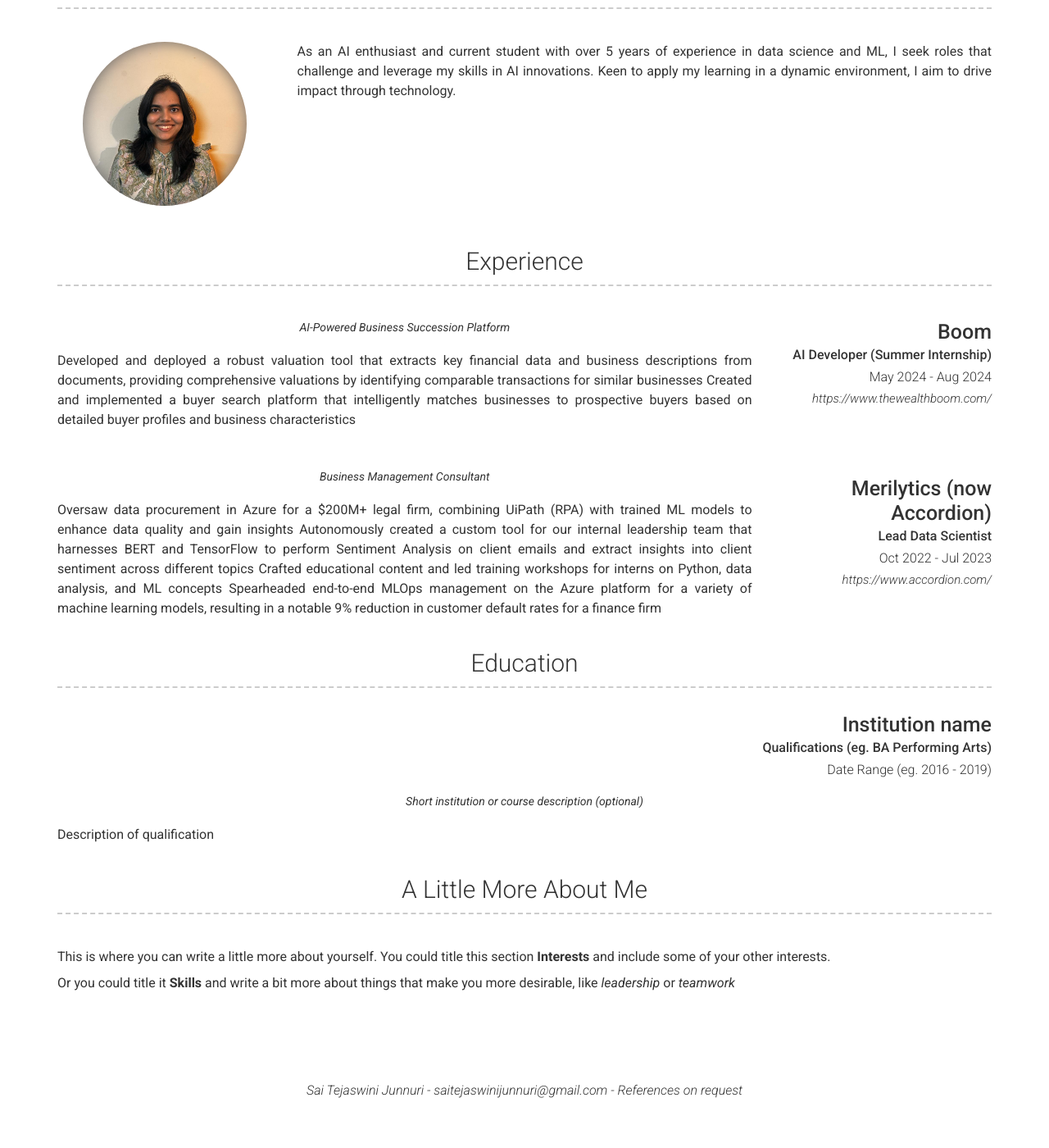
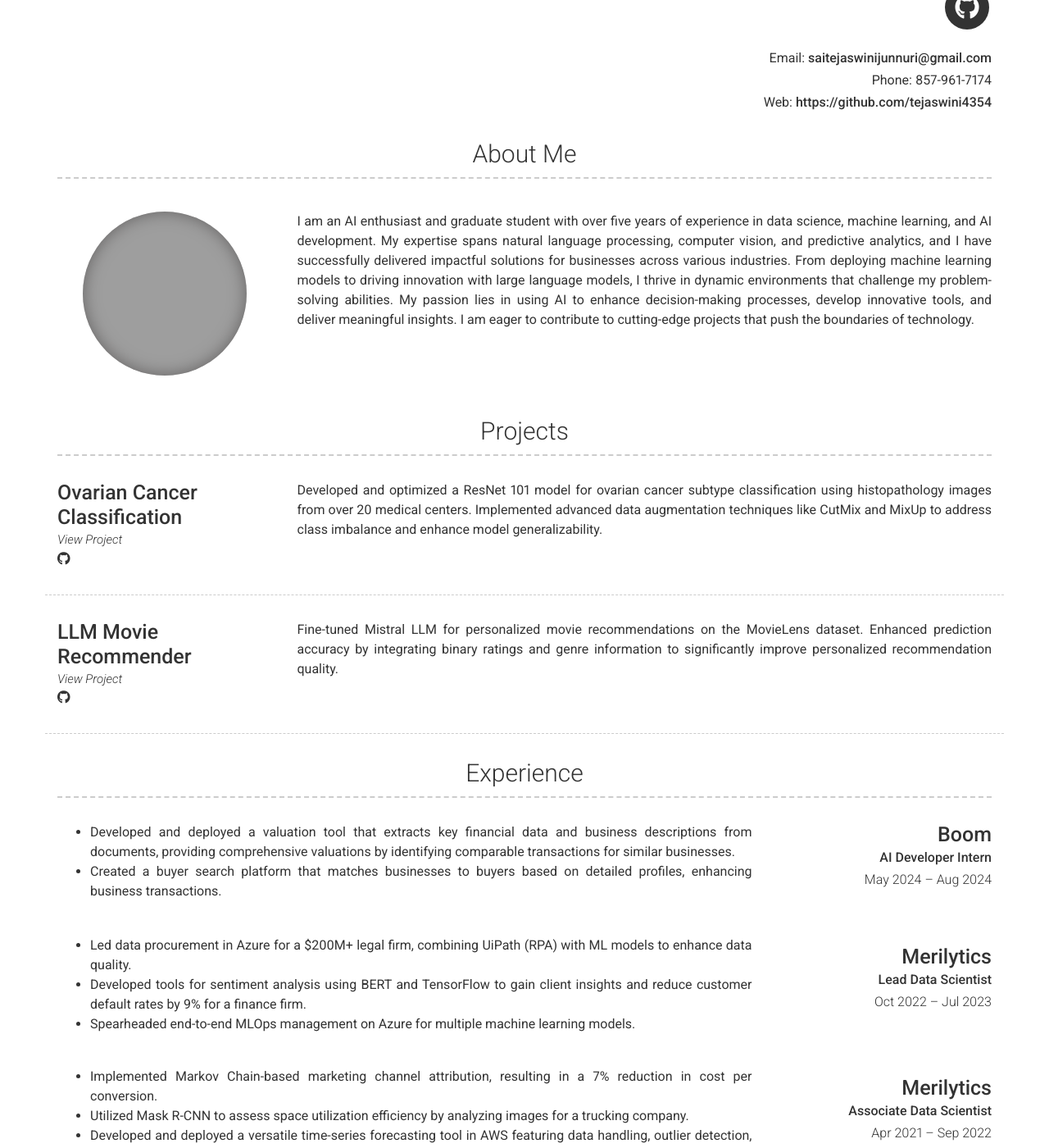
Before and after one commit to tejaswini4354/tejaswini4354.github.io, a Jekyll site: the page built from index.md, in a window 1280 px wide and 1400 px high, scrolled down 251 px. Shown: the whole window at 82% size. Built offline with Jekyll 4.4.1, drawn with Linux system fonts in a browser that asks for light colours; nearby versions of some CDN libraries; before the commit the page ends 1601 px from its top, so only the background shows below that; some of the changed text lies outside the part shown; grey boxes are pictures that could not be loaded.

Commit message:
Update _config.yml

```diff
--- a/_config.yml
+++ b/_config.yml
@@ -1,95 +1,144 @@
 # Site
-repository: Git repository where your resume will be hosted, only required if you are hosting on GitHub (eg. sproogen/modern-resume-theme)
-# favicon: Directory of your favicon (eg. images/favicon.ico)(optional)
+repository: tejaswini4354/modern-resume-theme
+# favicon: images/favicon.ico (optional)
 
 # Content configuration version
 version: 2
 
 # Personal info
 name: Sai Tejaswini Junnuri
+title: AI Enthusiast | Data Scientist
 email: saitejaswinijunnuri@gmail.com
-# email_title: Email (Email title override)
-phone: 8579617174
-# phone_title: Phone (Phone title override)
-# website_title: Web (Website title override)
+phone: 857-961-7174
+website: https://github.com/tejaswini4354
+# website_title: GitHub Profile
 
 # Dark Mode (true/false/never)
-darkmode: never
+darkmode: false
 
 # Social links
-github_username:  tejaswini4354
+twitter_username: ""
+github_username: tejaswini4354
+stackoverflow_username: ""
+dribbble_username: ""
+facebook_username: ""
+flickr_username: ""
+instagram_username: ""
 linkedin_username: junnuri-sai-tejaswini-849748147
+xing_username: ""
+pinterest_username: ""
+youtube_username: ""
+orcid_username: ""
+googlescholar_username: ""
+
 # Additional icon links
 additional_links:
-- title: Link name
-  icon: Font Awesome brand icon name (eg. fab fa-twitter) (https://fontawesome.com/icons?d=gallery&s=brands&m=free)
-  url: Link url (eg. https://google.com)
-# - title: another link
-#   icon: font awesome brand icon name (eg. fab fa-twitter) (https://fontawesome.com/icons?d=gallery&s=brands&m=free)
-#   url: Link url (eg. https://google.com)
+  - title: Credly Badge
+    icon: fab fa-credly
+    url: https://www.credly.com/badges/683f0593-883a-4062-9684-0280762b1094/linked_in_profile
+  - title: Ovarian Cancer Classification Project
+    icon: fab fa-github
+    url: https://github.com/tejaswini4354/OvarianCancerClassification
+  - title: LLM Movie Recommender Project
+    icon: fab fa-github
+    url: https://github.com/Exorust/LLM-movie-recommender
 
 # Google Analytics and Tag Manager
-# Using more than one of these may cause issues with reporting
 # gtm: "GTM-0000000"
 # gtag: "UA-00000000-0"
 # google_analytics: "UA-00000000-0"
 
 # About Section
-# about_title: About Me (Use this to override about section title)
-about_profile_image: images/picture.jpeg
-about_content: As an AI enthusiast and current student with over 5 years of experience in data science and ML, I seek roles that challenge and leverage my skills in AI innovations. Keen to apply my learning in a dynamic environment, I aim to drive impact through technology.
+about_profile_image: images/profile.jpg
+about_content: |
+  I am an AI enthusiast and graduate student with over five years of experience in data science, machine learning, and AI development. My expertise spans natural language processing, computer vision, and predictive analytics, and I have successfully delivered impactful solutions for businesses across various industries. From deploying machine learning models to driving innovation with large language models, I thrive in dynamic environments that challenge my problem-solving abilities. My passion lies in using AI to enhance decision-making processes, develop innovative tools, and deliver meaningful insights. I am eager to contribute to cutting-edge projects that push the boundaries of technology.
 
 content:
+  - title: Projects
+    layout: list
+    content:
+      - layout: left
+        border: weak
+        title: Ovarian Cancer Classification
+        link: https://github.com/tejaswini4354/OvarianCancerClassification
+        link_text: View Project
+        additional_links:
+          - title: GitHub Repository
+            icon: fab fa-github
+            url: https://github.com/tejaswini4354/OvarianCancerClassification
+        description: |
+          Developed and optimized a ResNet 101 model for ovarian cancer subtype classification using histopathology images from over 20 medical centers. Implemented advanced data augmentation techniques like CutMix and MixUp to address class imbalance and enhance model generalizability.
+
+      - layout: left
+        border: weak
+        title: LLM Movie Recommender
+        link: https://github.com/Exorust/LLM-movie-recommender
+        link_text: View Project
+        additional_links:
+          - title: GitHub Repository
+            icon: fab fa-github
+            url: https://github.com/Exorust/LLM-movie-recommender
+        description: |
+          Fine-tuned Mistral LLM for personalized movie recommendations on the MovieLens dataset. Enhanced prediction accuracy by integrating binary ratings and genre information to significantly improve personalized recommendation quality.
+
   - title: Experience
     layout: list
     content:
       - layout: right
         title: Boom
-        sub_title: AI Developer (Summer Internship)
-        caption: May 2024 - Aug 2024
-        link: https://www.thewealthboom.com/
-        quote: >
-          AI-Powered Business Succession Platform
-        description: | # this will include new lines to allow paragraphs
-          Developed and deployed a robust valuation tool that extracts key financial data and business descriptions from documents, providing comprehensive valuations by identifying comparable transactions for similar businesses
-          Created and implemented a buyer search platform that intelligently matches businesses to prospective buyers based on detailed buyer profiles and business characteristics
+        sub_title: AI Developer Intern
+        caption: May 2024 – Aug 2024
+        description: |
+          - Developed and deployed a valuation tool that extracts key financial data and business descriptions from documents, providing comprehensive valuations by identifying comparable transactions for similar businesses.
+          - Created a buyer search platform that matches businesses to buyers based on detailed profiles, enhancing business transactions.
+
       - layout: right
-        title: Merilytics (now Accordion)
+        title: Merilytics
         sub_title: Lead Data Scientist
-        caption: Oct 2022 - Jul 2023
-        link: https://www.accordion.com/
-        quote: >
-          Business Management Consultant
-        description: | # this will include new lines to allow paragraphs
-          Oversaw data procurement in Azure for a $200M+ legal firm, combining UiPath (RPA) with trained ML models to enhance data quality and gain insights
-          Autonomously created a custom tool for our internal leadership team that harnesses BERT and TensorFlow to perform Sentiment Analysis on client emails and extract insights into client sentiment across different topics
-          Crafted educational content and led training workshops for interns on Python, data analysis, and ML concepts
-          Spearheaded end-to-end MLOps management on the Azure platform for a variety of machine learning models, resulting in a notable 9% reduction in customer default rates for a finance firm
+        caption: Oct 2022 – Jul 2023
+        description: |
+          - Led data procurement in Azure for a $200M+ legal firm, combining UiPath (RPA) with ML models to enhance data quality.
+          - Developed tools for sentiment analysis using BERT and TensorFlow to gain client insights and reduce customer default rates by 9% for a finance firm.
+          - Spearheaded end-to-end MLOps management on Azure for multiple machine learning models.
+
+      - layout: right
+        title: Merilytics
+        sub_title: Associate Data Scientist
+        caption: Apr 2021 – Sep 2022
+        description: |
+          - Implemented Markov Chain-based marketing channel attribution, resulting in a 7% reduction in cost per conversion.
+          - Utilized Mask R-CNN to assess space utilization efficiency by analyzing images for a trucking company.
+          - Developed and deployed a versatile time-series forecasting tool in AWS featuring data handling, outlier detection, and hierarchical forecasting.
+
   - title: Education
     layout: list
     content:
       - layout: top-right
-        title: Institution name
-        sub_title: Qualifications (eg. BA Performing Arts)
-        caption: Date Range (eg. 2016 - 2019)
-        quote: >
-          Short institution or course description (optional)
-        description: | # this will include new lines to allow paragraphs
-          Description of qualification
+        title: Boston University
+        sub_title: MS in Artificial Intelligence
+        caption: Sep 2023 – Dec 2024
+        description: |
+          Relevant coursework: Natural Language Processing, Artificial Intelligence, Image and Video Computing, Reinforcement Learning, Deep Learning, Machine Learning.
+
+      - layout: top-right
+        title: Birla Institute of Technology and Sciences, Hyderabad
+        sub_title: B.E.(Hons.) in Computer Science
+        caption: Aug 2015 – May 2019
+        description: |
+          Relevant coursework: Data Structures, Algorithms, Machine Learning, and Deep Learning.
+
   - title: A Little More About Me
     layout: text
-    content: | # this will include new lines to allow paragraphs
-      This is where you can write a little more about yourself. You could title this section **Interests** and include some of your other interests.
-
-      Or you could title it **Skills** and write a bit more about things that make you more desirable, like *leadership* or *teamwork*
+    content: |
+      I am passionate about AI innovations and enjoy solving complex problems. In my spare time, I like to explore new AI techniques, contribute to open-source projects, and continuously learn about advancements in machine learning and AI-driven technology.
 
 # Footer
 footer_show_references: true
 # references_title: References on request (Override references text)
 
 # Build settings
-# theme: modern-resume-theme (Use this is you are hosting your resume yourself)
-# remote_theme: sproogen/modern-resume-theme (Use this if you are hosting your resume on GitHub)
+# theme: modern-resume-theme
+remote_theme: sproogen/modern-resume-theme
 
 sass:
   sass_dir: _sass
@@ -98,7 +147,7 @@ sass:
 plugins:
  - jekyll-seo-tag
 
-exclude : [
+exclude: [
   "Gemfile",
   "Gemfile.lock",
   "node_modules",
@@ -109,4 +158,4 @@ exclude : [
   "lib/",
   "scripts/",
   "docker-compose.yml",
-  ]
+]
```
